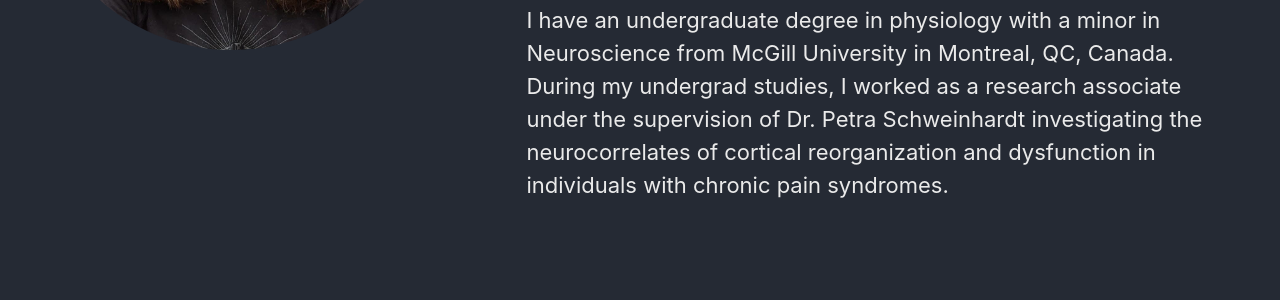
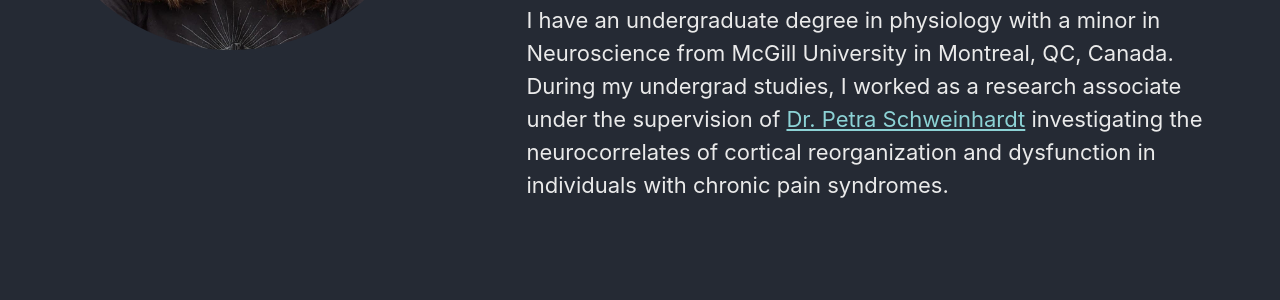
Before and after one commit to tsmanning/tsmanning.github.io, a Jekyll site: the page built from index.html, in a window 1280 px wide. Shown: the part 742-1042 px from the top of the page. Built offline with Jekyll 4.4.1, drawn with Linux system fonts in a browser that asks for light colours; cached includes are drawn as plain includes; the list of posts is cut into pages by our own code; part of the change alters nothing that is shown.

Commit message:
added link

```diff
--- a/index.html
+++ b/index.html
@@ -94,7 +94,7 @@ feature_row:
 
     <p>I have an undergraduate degree in physiology with a minor in Neuroscience from
       McGill University in Montreal, QC, Canada. During my undergrad studies, I worked as a research associate under the supervision
-      of Dr. Petra Schweinhardt investigating the neurocorrelates of cortical reorganization and dysfunction in individuals with
+      of <a href="https://www.balgrist.ch/en/research/research-units/research-chiropractic/petra-schweinhardt-phd/">Dr. Petra Schweinhardt</a> investigating the neurocorrelates of cortical reorganization and dysfunction in individuals with
       chronic pain syndromes.</p>
   </div>
 </div>
```
